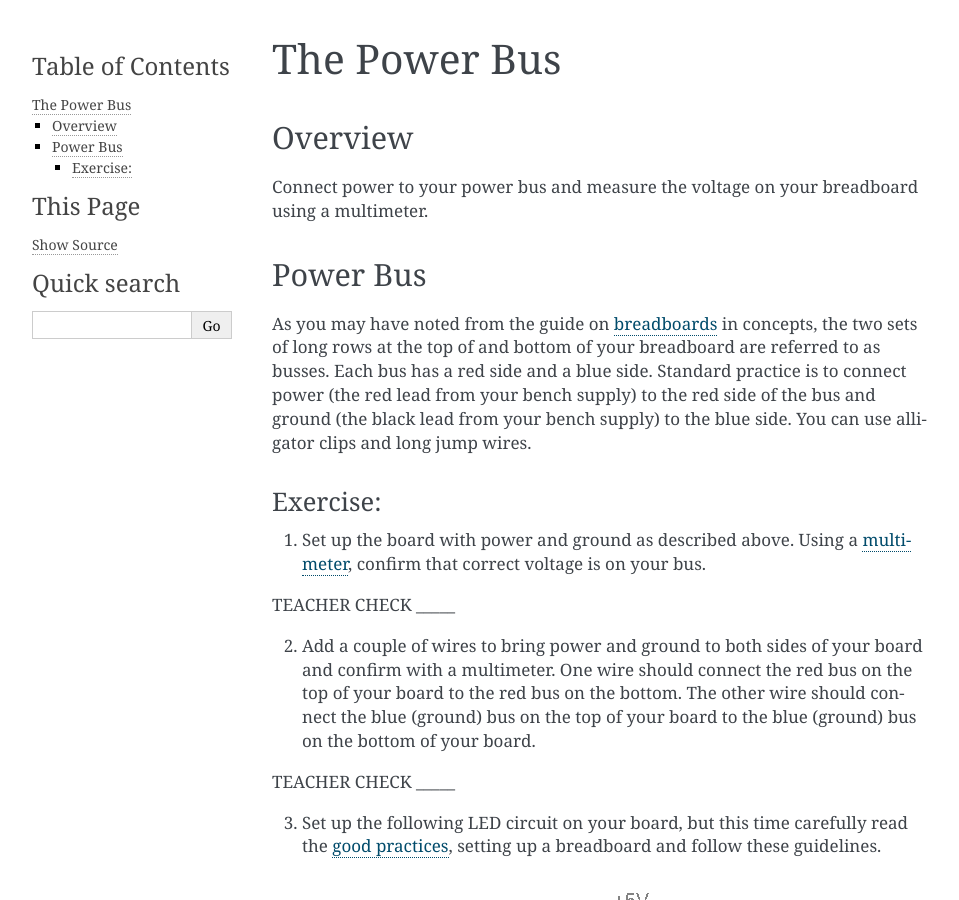
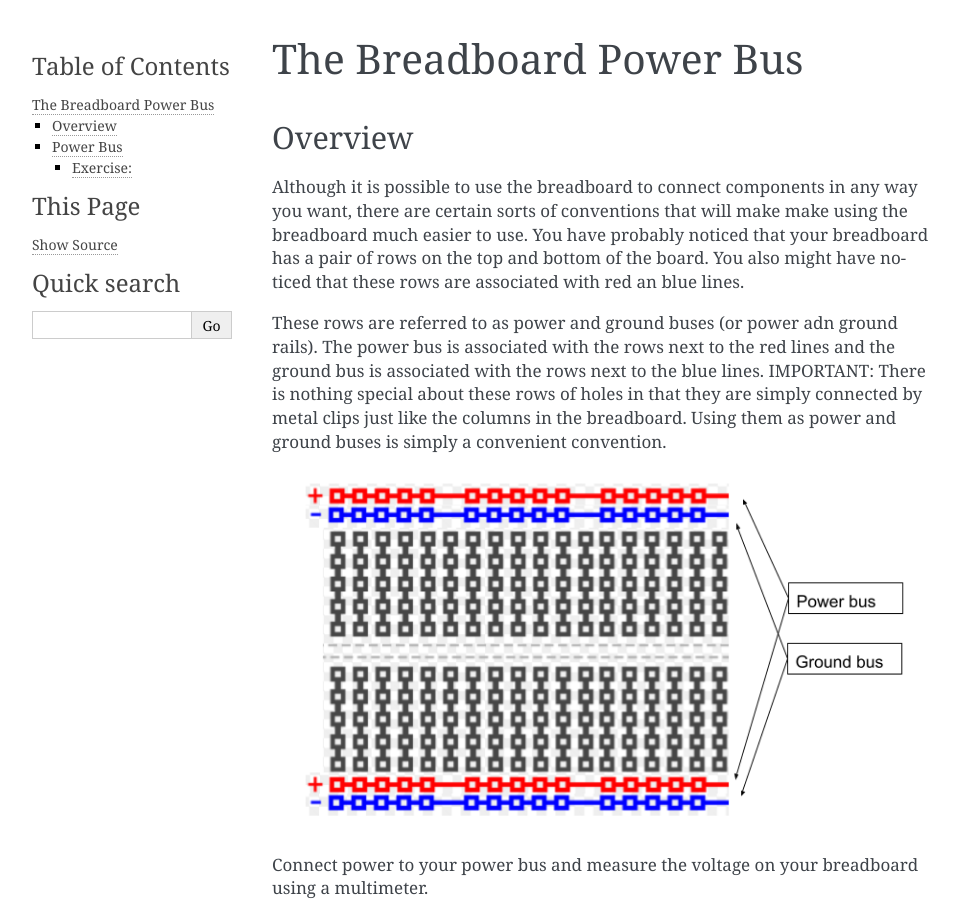
Before and after one commit to maxtkc/mvths-wiki, a Sphinx documentation site: the page built from docs/005-the-power-bus.rst, in a window 1280 px wide and 900 px high. Shown: the whole window, without its empty margins (148-1107 px from the left). Built offline with Sphinx 7.4.7, drawn with Linux system fonts in a browser that asks for light colours; pages that are not in the unit, such as notebooks, are missing from menus.

Commit message:
Update 005-the-power-bus.rst

```diff
--- a/docs/005-the-power-bus.rst
+++ b/docs/005-the-power-bus.rst
@@ -1,11 +1,16 @@
-The Power Bus
+The Breadboard Power Bus
 =============
 
 Overview
 --------
 
-Connect power to your power bus and measure the voltage on your
-breadboard using a multimeter.
+Although it is possible to use the breadboard to connect components in any way you want, there are certain sorts of conventions that will make make using the breadboard much easier to use. You have probably noticed that your breadboard has a pair of rows on the top and bottom of the board. You also might have noticed that these rows are associated with red an blue lines.
+
+These rows are referred to as power and ground buses (or power adn ground rails).  The power bus is associated with the rows next to the red lines and the ground bus is associated with the rows next to the blue lines. IMPORTANT: There is nothing special about these rows of holes in that they are simply connected by metal clips just like the columns in the breadboard. Using them as power and ground buses is simply a convenient convention.
+
+.. image:: images/breaddiagram.PNG
+
+Connect power to your power bus and measure the voltage on your breadboard using a multimeter.
 
 Power Bus
 ---------
```
